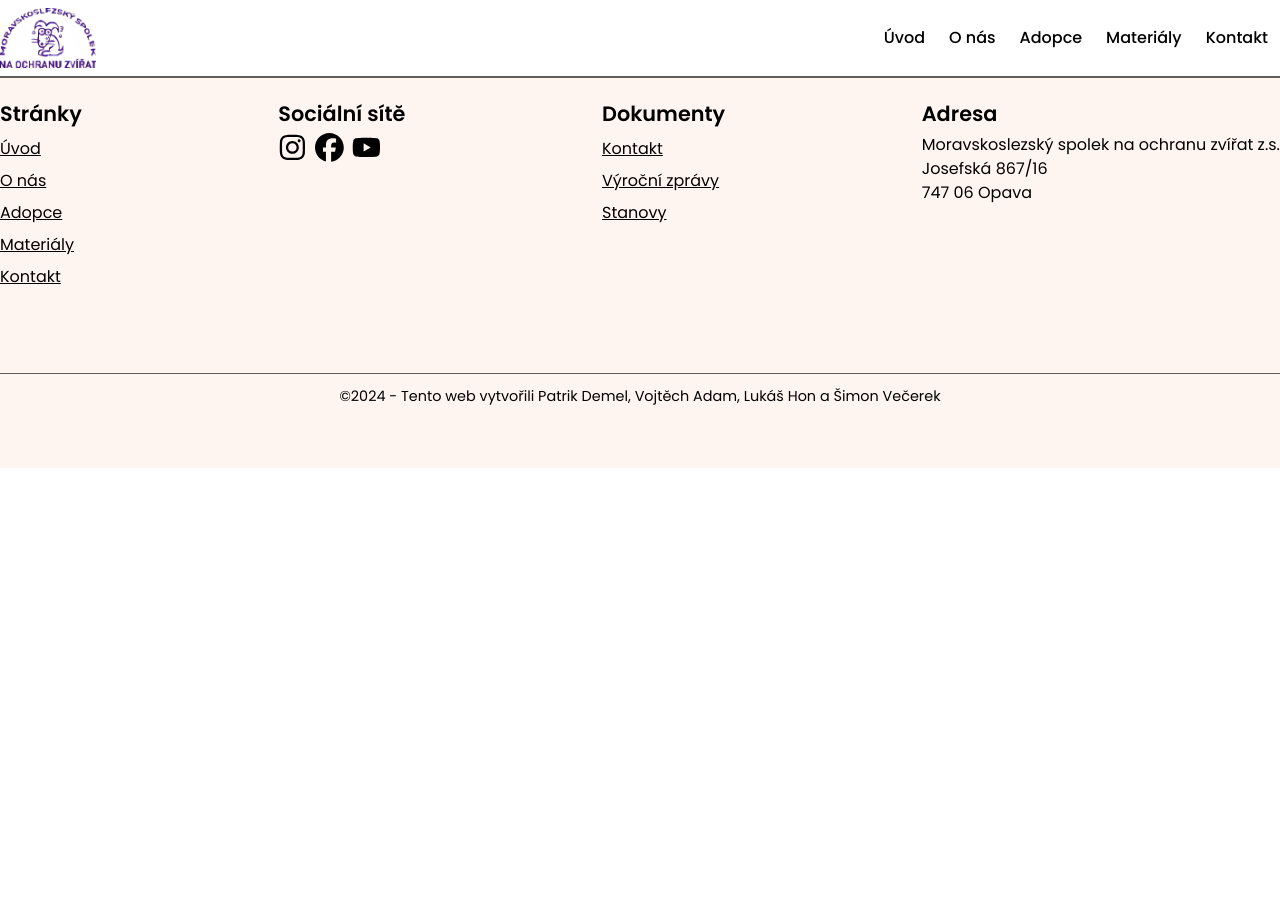
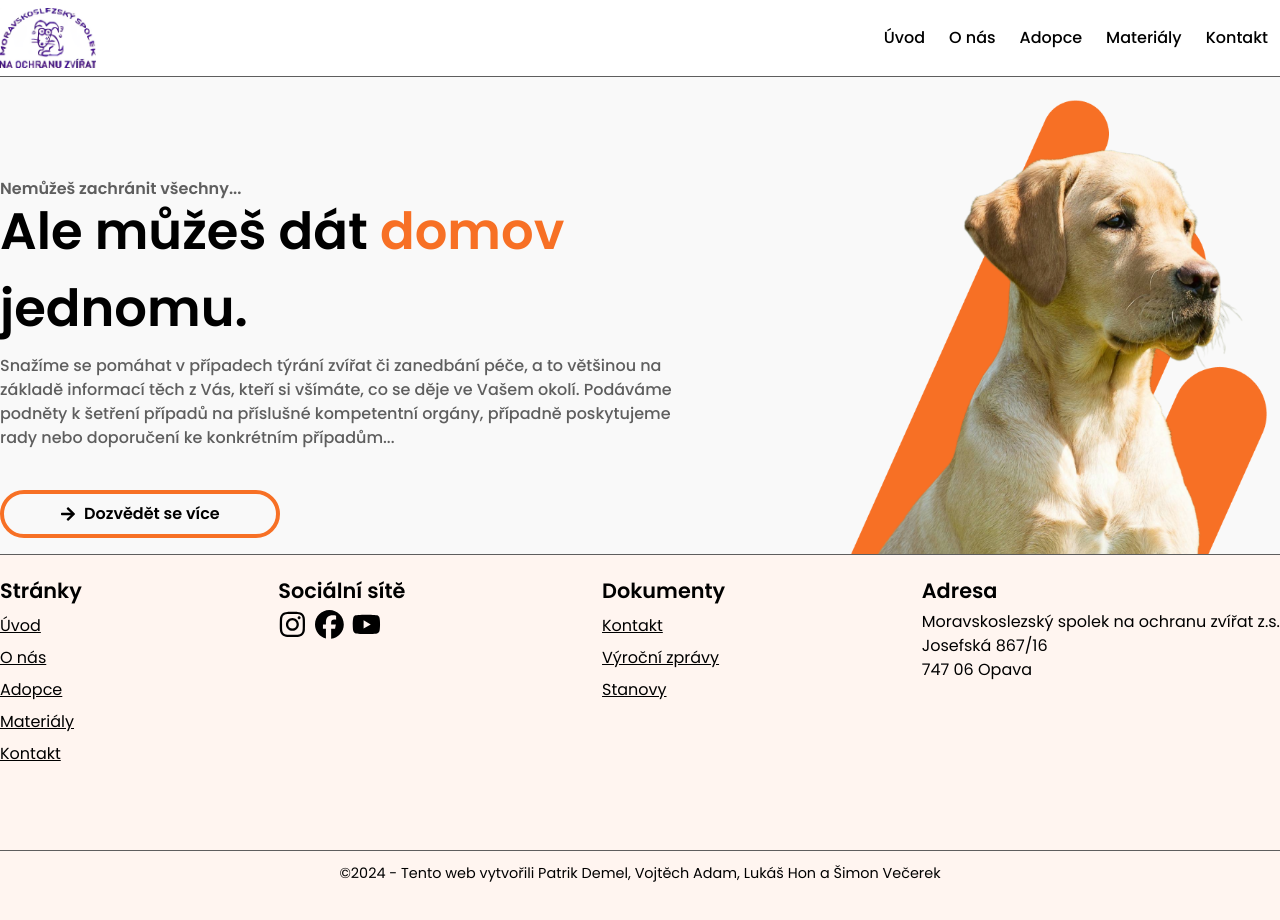
Before and after one commit to PatrikDemel/msoz-projekt, a React (Vite) app: page / in a window 1280 px wide. Shown: the top 920 px of the page. Before the commit the page ends 800 px from the top, so only its background shows below. Built offline with nearby package versions, Linux system fonts and the light colour scheme.

Commit message:
hero section added

```diff
--- a/src/pages/Home.jsx
+++ b/src/pages/Home.jsx
@@ -1,11 +1,50 @@
 import '../index.css';
+import { Link } from 'react-router-dom';
 import Navbar from '../components/Navbar';
 import Footer from '../components/Footer';
+import { FaArrowRight } from 'react-icons/fa';
 
 function Home() {
   return (
     <>
       <Navbar />
+      <section className="bg-darkerSectionColor pt-5">
+        <div className="container mx-auto flex justify-between">
+          <div className="flex flex-col w-[55%] mt-20">
+            <p className="text-subheadingColor text-paragraphSize font-bold">
+              Nemůžeš zachránit všechny...
+            </p>
+            <h1 className="text-heading1Size font-bold -mt-2">
+              Ale můžeš dát <span className="text-mainColor">domov </span>
+              jednomu.
+            </h1>
+            <p className="text-subheadingColor font-semibold mb-10 text-paragraphSize mt-2">
+              Snažíme se pomáhat v případech týrání zvířat či zanedbání péče, a
+              to většinou na základě informací těch z Vás, kteří si všímáte, co
+              se děje ve Vašem okolí. Podáváme podněty k šetření případů na
+              příslušné kompetentní orgány, případně poskytujeme rady nebo
+              doporučení ke konkrétním případům...
+            </p>
+            <Link to="/o-nas">
+              <div className="py-2 px-14 border-[4px] border-mainColor hover:border-mainHoverColor duration-200 transition-all rounded-full inline-block">
+                <div className="flex items-center ">
+                  <FaArrowRight />
+                  <p className="font-bold ms-2 text-paragraphSize">
+                    Dozvědět se více
+                  </p>
+                </div>
+              </div>
+            </Link>
+          </div>
+          <div className="flex justify-end w-[45%]">
+            <img
+              src="/src/assets/hero-img.png"
+              alt="Obrázek pejska"
+              className="w-3/4"
+            />
+          </div>
+        </div>
+      </section>
       <Footer />
     </>
   );
--- a/tailwind.config.js
+++ b/tailwind.config.js
@@ -4,14 +4,17 @@ export default {
     extend: {
       colors: {
         mainColor: '#F77025',
+        mainHoverColor: '#943905',
         footerColor: '#FFF5F0',
         subheadingColor: '#5E5E5E',
         darkerSectionColor: '#F9F9F9',
       },
       fontSize: {
         navbarSize: '1rem',
+        heading1Size: '3.2rem',
         heading3Size: '1.3rem',
         footerIconSize: '1.8rem',
+        paragraphSize: '1rem',
       },
       fontWeight: {
         regular: '400',
```
Also changed, not shown: src/assets/hero-img.png (added).
